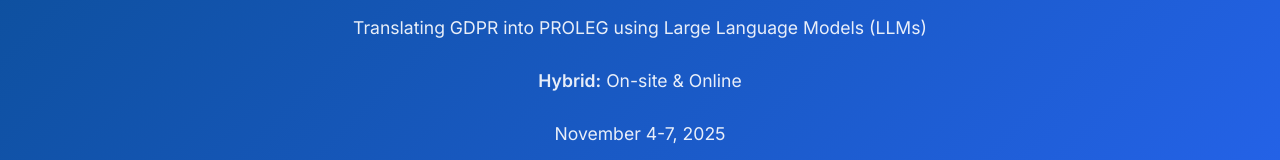
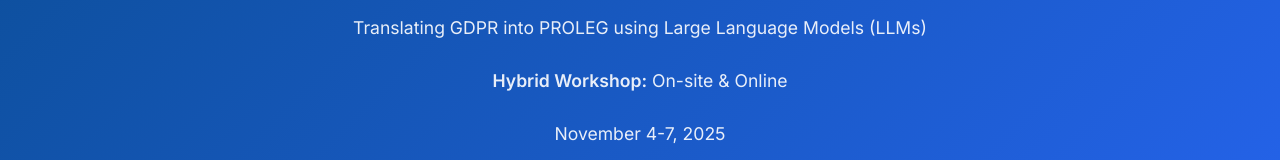
Before and after one commit to JurisInformaticsCenter/GDPR-PROLEG2025, a plain HTML site: page index.html in a window 1280 px wide. Shown: the part 287-447 px from the top of the page. Drawn offline with nearby package versions, Linux system fonts and the light colour scheme.

Commit message:
Update index.html

```diff
--- a/index.html
+++ b/index.html
@@ -15,7 +15,7 @@
       <img src="src/logo.png" alt="GDPR-PROLEG Workshop Logo" class="logo" />
       <h1>GDPR-PROLEG Workshop 2025</h1>
       <p>Translating GDPR into PROLEG using Large Language Models (LLMs)</p>
-      <p><strong>Hybrid:</strong> On-site & Online</p>
+      <p><strong>Hybrid Workshop:</strong> On-site & Online</p>
       <p> November 4-7, 2025</p>
     </div>
   </header>
```
